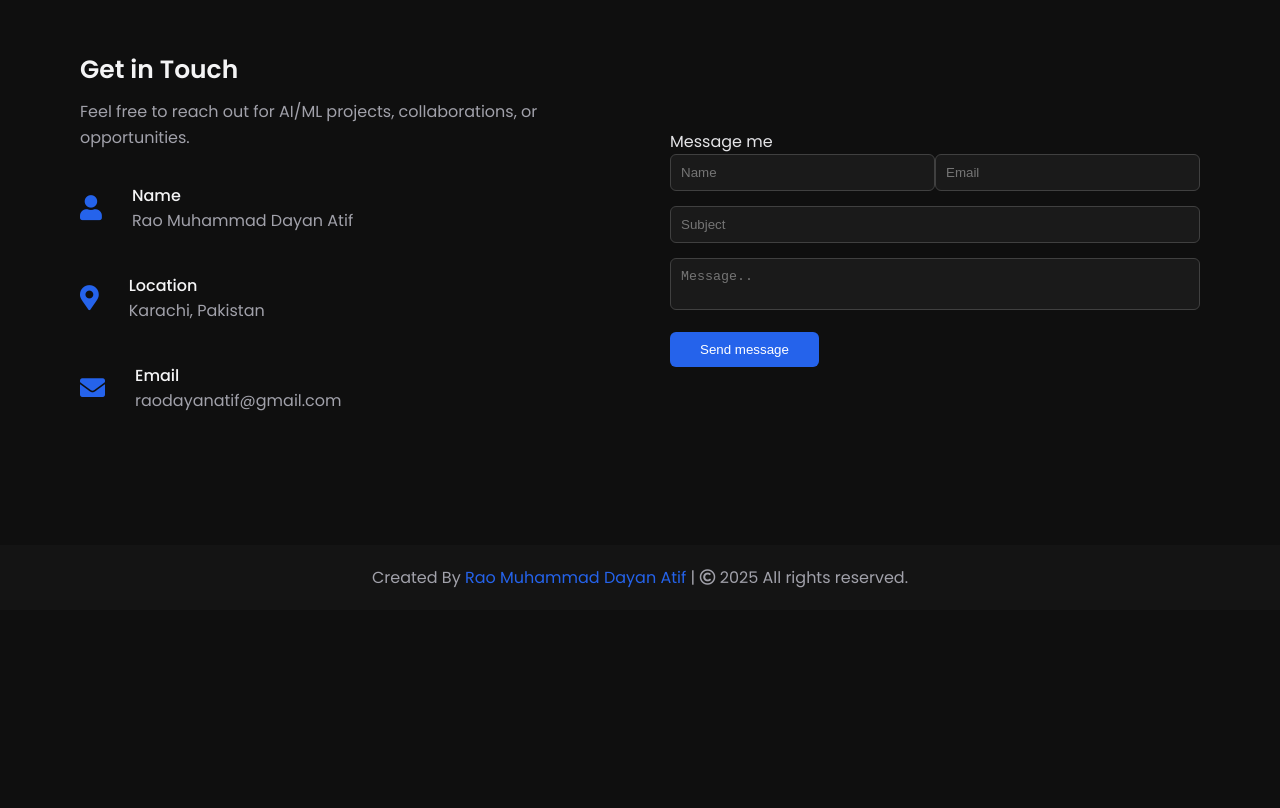
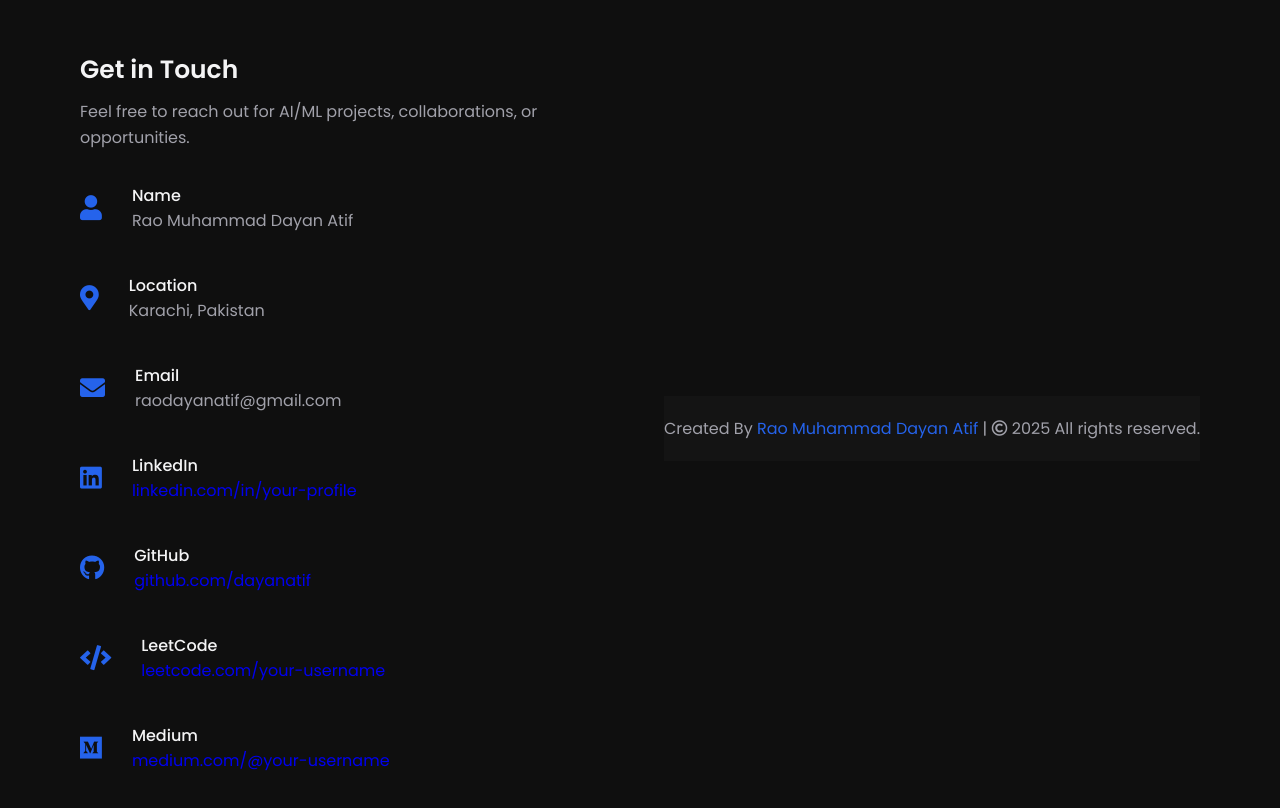
Before and after one commit to dayanatif/portfolio, a plain HTML site: page index.html in a window 1280 px wide. Shown: the part 4707-5515 px from the top of the page. Before the commit the page ends 5317 px from the top, so only its background shows below. Drawn offline with nearby package versions, Linux system fonts and the light colour scheme.

Commit message:
Update index.html

```diff
--- a/index.html
+++ b/index.html
@@ -203,26 +203,72 @@
                 <div class="text">Get in Touch</div>
                 <p>Feel free to reach out for AI/ML projects, collaborations, or opportunities.</p>
                 <div class="icons">
-                        <div class="row"><i class="fas fa-user"></i><div class="info"><div class="head">Name</div><div class="sub-title">Rao Muhammad Dayan Atif</div></div></div>
-                        <div class="row"><i class="fas fa-map-marker-alt"></i><div class="info"><div class="head">Location</div><div class="sub-title">Karachi, Pakistan</div></div></div>
-                        <div class="row"><i class="fas fa-envelope"></i><div class="info"><div class="head">Email</div><div class="sub-title">raodayanatif@gmail.com</div></div></div>
+                    <div class="row">
+                        <i class="fas fa-user"></i>
+                        <div class="info">
+                            <div class="head">Name</div>
+                            <div class="sub-title">Rao Muhammad Dayan Atif</div>
                         </div>
                     </div>
-                <div class="column right">
-                    <div class="text">Message me</div>
-                    <form action="https://formspree.io/f/meozvjvk" method="POST">
-                        <div class="fields">
-                            <div class="field name"><input type="text" name="name" placeholder="Name" required></div>
-                            <div class="field email"><input type="email" name="_replyto" placeholder="Email" required></div>
+                    <div class="row">
+                        <i class="fas fa-map-marker-alt"></i>
+                        <div class="info">
+                            <div class="head">Location</div>
+                            <div class="sub-title">Karachi, Pakistan</div>
                         </div>
-                        <div class="field"><input type="text" name="subject" placeholder="Subject" required></div>
-                        <div class="field textarea"><textarea name="message" placeholder="Message.." required></textarea></div>
-                        <div class="button-area"><button type="submit" class="submit">Send message</button></div>
-                    </form>
+                    </div>
+                    <div class="row">
+                        <i class="fas fa-envelope"></i>
+                        <div class="info">
+                            <div class="head">Email</div>
+                            <div class="sub-title">raodayanatif@gmail.com</div>
+                        </div>
+                    </div>
+
+                    <!-- New social links -->
+                    <div class="row">
+                        <i class="fab fa-linkedin"></i>
+                        <div class="info">
+                            <div class="head">LinkedIn</div>
+                            <div class="sub-title">
+                                <a href="https://www.linkedin.com/in/dayan-atif/" target="_blank">linkedin.com/in/your-profile</a>
                             </div>
                         </div>
                     </div>
-    </section>
+
+                    <div class="row">
+                        <i class="fab fa-github"></i>
+                        <div class="info">
+                            <div class="head">GitHub</div>
+                            <div class="sub-title">
+                                <a href="https://github.com/dayanatif" target="_blank">github.com/dayanatif</a>
+                            </div>
+                        </div>
+                    </div>
+
+                    <div class="row">
+                        <i class="fas fa-code"></i>
+                        <div class="info">
+                            <div class="head">LeetCode</div>
+                            <div class="sub-title">
+                                <a href="https://leetcode.com/u/raodayanatif/" target="_blank">leetcode.com/your-username</a>
+                            </div>
+                        </div>
+                    </div>
+
+                    <div class="row">
+                        <i class="fab fa-medium"></i>
+                        <div class="info">
+                            <div class="head">Medium</div>
+                            <div class="sub-title">
+                                <a href="https://medium.com/@raodayanatif" target="_blank">medium.com/@your-username</a>
+                            </div>
+                        </div>
+                    </div>
+
+                </div>
+            </div>
+
 
     <!-- Footer -->
     <footer>
```
Lines whose indentation alone changed are shown as unchanged.
